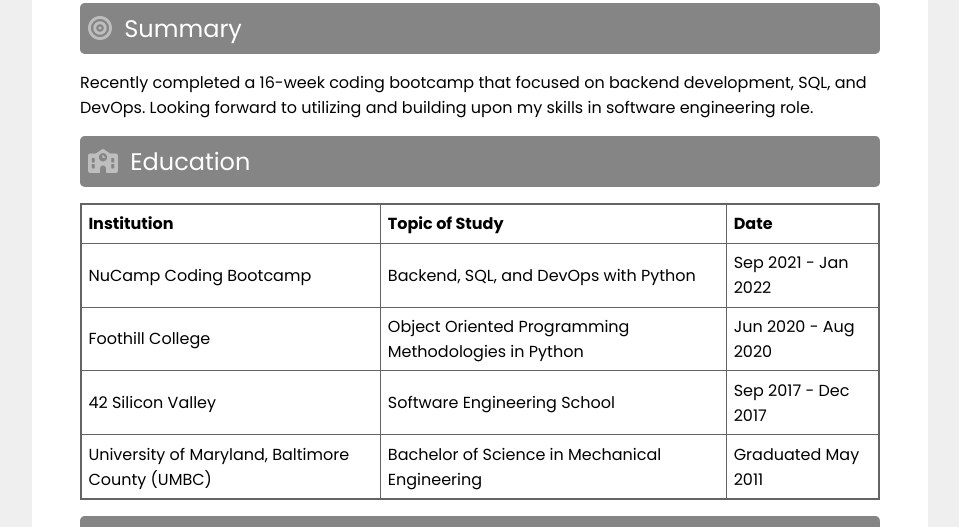
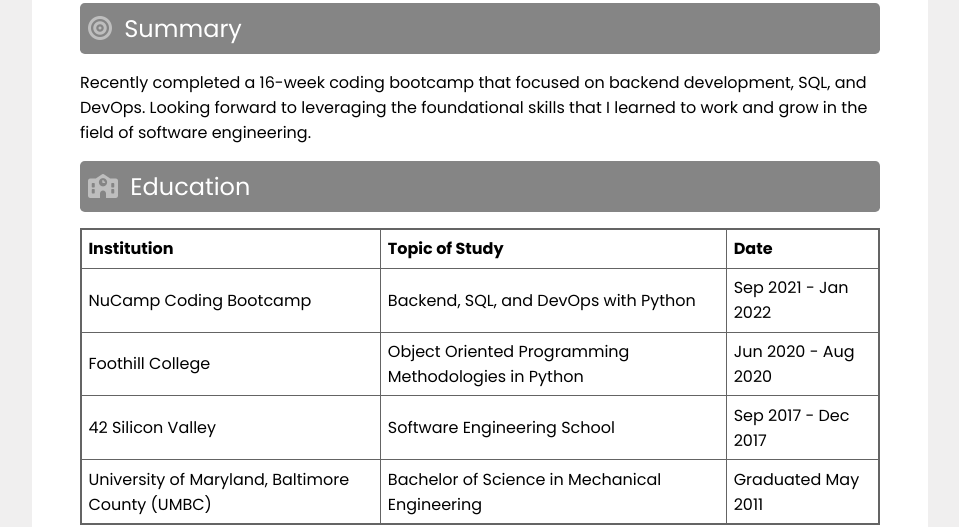
Before and after one commit to StevenSumedi/aws-cloud-resume-challenge, a plain HTML site: page index.html in a window 1280 px wide. Shown: the part 269-796 px from the top of the page, without its empty margins (160-1119 px from the left). Drawn offline with Linux system fonts and the light colour scheme; no server answers.

Commit message:
header 2

```diff
--- a/index.html
+++ b/index.html
@@ -53,7 +53,7 @@
                     <i class="fas fa-bullseye icon"></i>
                     <h2>Summary</h2>
                 </div>
-                <p>Recently completed a 16-week coding bootcamp that focused on backend development, SQL, and DevOps. Looking forward to utilizing and building upon my skills in software engineering role.</p>
+                <p>Recently completed a 16-week coding bootcamp that focused on backend development, SQL, and DevOps. Looking forward to leveraging the foundational skills that I learned to work and grow in the field of software engineering.</p>
             </div>
             <div class="education">
                 <div class="ed-head grey">
```
